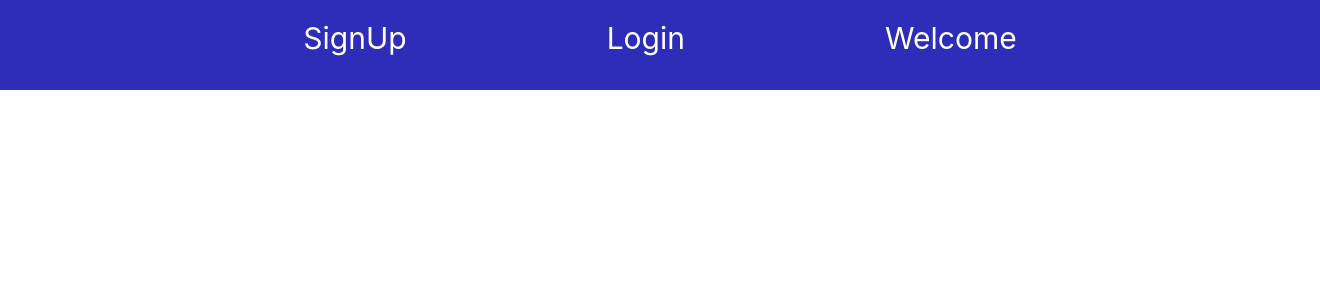
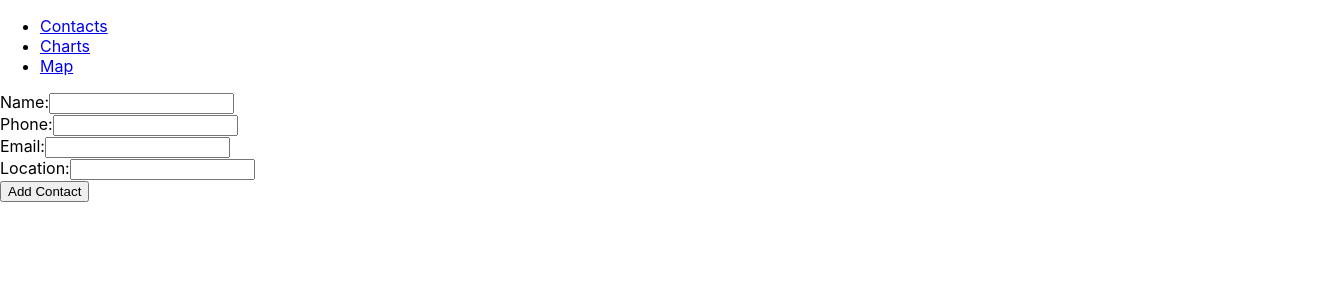
Before and after one commit to lallyk/assignments, a React (Create React App) app: page /contacts/add in a window 1280 px wide. Shown: the top 300 px of the page, 1320 px wide, since content can reach past the window. Built offline with nearby package versions, Linux system fonts and the light colour scheme.

Commit message:
Ai final commit

```diff
--- a/src/App.js
+++ b/src/App.js
@@ -1,34 +1,65 @@
-import React from 'react';
-import './App.css';
-import SignUp from './SignUp';
-import LoginForm from './LoginForm';
-import {Route,Switch,Redirect} from 'react-router-dom';
-import Header from './Header';
-import Welcome from './Welcome';
+import React, { useState } from 'react';
+import { BrowserRouter as Router, Switch, Route, Link } from 'react-router-dom';
+import ContactList from './components/ContactList';
+import ContactForm from './components/ContactForm';
+import ContactDetails from './components/ContactDetails';
+import Chart from './components/Chart';
+import Map from './components/Map';
 
-function App() {
-  const isloggedIn = localStorage.getItem('isLoggedIn') === 'true';
+const App = () => {
+  const [contacts, setContacts] = useState([]);
 
-  return(
-    <div>
-      <Header />
-      <Switch>
-        <Route path="/signup">
-          <SignUp />
-        </Route>
-        <Route path="/login">
-          <LoginForm />
-        </Route>
-        <Route path="/welcome">
-        {!isloggedIn && <Redirect to="/login" />}
-        {isloggedIn && <Welcome />}</Route>
+  const handleAddContact = (contact) => {
+    setContacts([...contacts, contact]);
+  };
 
-      </Switch>
+  const handleEditContact = (updatedContact) => {
+    const index = contacts.findIndex((contact) => contact.id === updatedContact.id);
+    const updatedContacts = [...contacts];
+    updatedContacts[index] = updatedContact;
+    setContacts(updatedContacts);
+  };
 
-    </div>
+  const handleDeleteContact = (id) => {
+    setContacts(contacts.filter((contact) => contact.id !== id));
+  };
 
-  )
-
-}
+  return (
+    <Router>
+      <div>
+        <nav>
+          <ul>
+            <li>
+              <Link to="/">Contacts</Link>
+            </li>
+            <li>
+              <Link to="/charts">Charts</Link>
+            </li>
+            <li>
+              <Link to="/map">Map</Link>
+            </li>
+          </ul>
+        </nav>
+        <Switch>
+          <Route exact path="/">
+            <ContactList contacts={contacts} onDelete={handleDeleteContact} />
+          </Route>
+          <Route path="/contacts/add">
+            <ContactForm onAdd={handleAddContact} />
+          </Route>
+          <Route path="/contacts/:id">
+            <ContactDetails contacts={contacts} onEdit={handleEditContact} />
+          </Route>
+          <Route path="/charts">
+            <Chart />
+          </Route>
+          <Route path="/map">
+            <Map />
+          </Route>
+        </Switch>
+      </div>
+    </Router>
+  );
+};
 
 export default App;
--- /dev/null
+++ b/src/components/Chart.js
@@ -0,0 +1,52 @@
+import React, { useState, useEffect } from "react";
+import axios from "axios";
+import { Line } from "react-chartjs-2";
+
+const Chart = () => {
+  const [data, setData] = useState({});
+
+  useEffect(() => {
+    const fetchData = async () => {
+      const res = await axios.get(
+        "https://disease.sh/v3/covid-19/historical/all?lastdays=all"
+      );
+      const { cases, deaths, recovered } = res.data;
+      setData({
+        labels: Object.keys(cases),
+        datasets: [
+          {
+            label: "Confirmed Cases",
+            data: Object.values(cases),
+            fill: false,
+            borderColor: "rgb(255, 99, 132)",
+            tension: 0.1,
+          },
+          {
+            label: "Deaths",
+            data: Object.values(deaths),
+            fill: false,
+            borderColor: "rgb(54, 162, 235)",
+            tension: 0.1,
+          },
+          {
+            label: "Recovered",
+            data: Object.values(recovered),
+            fill: false,
+            borderColor: "rgb(75, 192, 192)",
+            tension: 0.1,
+          },
+        ],
+      });
+    };
+
+    fetchData();
+  }, []);
+
+  return (
+    <div className="chart-container">
+      <Line data={data} />
+    </div>
+  );
+};
+
+export default Chart;
--- /dev/null
+++ b/src/components/ContactDetails.js
@@ -0,0 +1,16 @@
+import React from "react";
+
+const ContactDetails = ({ contact }) => {
+  return (
+    <div className="card">
+      <div className="card-body">
+        <h5 className="card-title">{contact.name}</h5>
+        <p className="card-text">Phone: {contact.phone}</p>
+        <p className="card-text">Email: {contact.email}</p>
+        <p className="card-text">Location: {contact.location}</p>
+      </div>
+    </div>
+  );
+};
+
+export default ContactDetails;
--- /dev/null
+++ b/src/components/ContactForm.js
@@ -0,0 +1,71 @@
+import React, { useState } from "react";
+
+const ContactForm = ({ addContact }) => {
+  const [name, setName] = useState("");
+  const [phone, setPhone] = useState("");
+  const [email, setEmail] = useState("");
+  const [location, setLocation] = useState("");
+
+  const handleSubmit = (e) => {
+    e.preventDefault();
+    addContact({ name, phone, email, location });
+    setName("");
+    setPhone("");
+    setEmail("");
+    setLocation("");
+  };
+
+  return (
+    <form onSubmit={handleSubmit}>
+      <div className="form-group">
+        <label htmlFor="name">Name:</label>
+        <input
+          type="text"
+          className="form-control"
+          id="name"
+          value={name}
+          onChange={(e) => setName(e.target.value)}
+          required
+        />
+      </div>
+      <div className="form-group">
+        <label htmlFor="phone">Phone:</label>
+        <input
+          type="tel"
+          className="form-control"
+          id="phone"
+          value={phone}
+          onChange={(e) => setPhone(e.target.value)}
+          required
+        />
+      </div>
+      <div className="form-group">
+        <label htmlFor="email">Email:</label>
+        <input
+          type="email"
+          className="form-control"
+          id="email"
+          value={email}
+          onChange={(e) => setEmail(e.target.value)}
+          required
+        />
+      </div>
+      <div className="form-group">
+        <label htmlFor="location">Location:</label>
+        <input
+          type="text"
+          className="form-control"
+          id="location"
+          value={location}
+          onChange={(e) => setLocation(e.target.value)}
+          required
+        />
+      </div>
+      <button type="submit" className="btn btn-primary">
+        Add Contact
+      </button>
+    </form>
+  );
+};
+
+export default ContactForm;
--- /dev/null
+++ b/src/components/ContactList.js
@@ -0,0 +1,22 @@
+import React from 'react';
+import { Link } from 'react-router-dom';
+
+const ContactList = ({ contacts, onDelete }) => {
+  return (
+    <div>
+      <h1>Contact List</h1>
+      <Link to="/contacts/add">Add Contact</Link>
+      <ul>
+        {contacts.map((contact) => (
+          <li key={contact.id}>
+            {contact.name} - {contact.phone} - {contact.email} - {contact.address}
+            <button onClick={() => onDelete(contact.id)}>Delete</button>
+            <Link to={`/contacts/${contact.id}`}>Details</Link>
+          </li>
+        ))}
+      </ul>
+    </div>
+  );
+};
+
+export default ContactList;
--- /dev/null
+++ b/src/components/Map.js
@@ -0,0 +1,52 @@
+import React, { useState, useEffect } from "react";
+import axios from "axios";
+import { MapContainer, TileLayer, Marker, Popup } from "react-leaflet";
+import "leaflet/dist/leaflet.css";
+import L from "leaflet";
+
+// Fix icon path issue in Leaflet
+delete L.Icon.Default.prototype._getIconUrl;
+
+L.Icon.Default.mergeOptions({
+  iconRetinaUrl: require("leaflet/dist/images/marker-icon-2x.png").default,
+  iconUrl: require("leaflet/dist/images/marker-icon.png").default,
+  shadowUrl: require("leaflet/dist/images/marker-shadow.png").default,
+});
+
+const Map = () => {
+  const [data, setData] = useState([]);
+
+  useEffect(() => {
+    const fetchData = async () => {
+      const res = await axios.get(
+        "https://disease.sh/v3/covid-19/countries?sort=country"
+      );
+      setData(res.data);
+    };
+
+    fetchData();
+  }, []);
+
+  return (
+    <MapContainer center={[20, 0]} zoom={2} className="map-container">
+      <TileLayer url="https://{s}.tile.openstreetmap.org/{z}/{x}/{y}.png" />
+      {data.map((country) => (
+        <Marker
+          key={country.country}
+          position={[country.countryInfo.lat, country.countryInfo.long]}
+        >
+          <Popup>
+            <div className="popup">
+              <h5>{country.country}</h5>
+              <p>Active Cases: {country.active}</p>
+              <p>Recovered Cases: {country.recovered}</p>
+              <p>Deaths: {country.deaths}</p>
+            </div>
+          </Popup>
+        </Marker>
+      ))}
+    </MapContainer>
+  );
+};
+
+export default Map;
--- a/src/index.js
+++ b/src/index.js
@@ -3,14 +3,12 @@ import ReactDOM from 'react-dom/client';
 import './index.css';
 import App from './App';
 import reportWebVitals from './reportWebVitals';
-import { BrowserRouter } from 'react-router-dom';
 
 const root = ReactDOM.createRoot(document.getElementById('root'));
 root.render(
-  <BrowserRouter>
   <React.StrictMode>
     <App />
-  </React.StrictMode></BrowserRouter>
+  </React.StrictMode>
 );
 
 // If you want to start measuring performance in your app, pass a function
```
